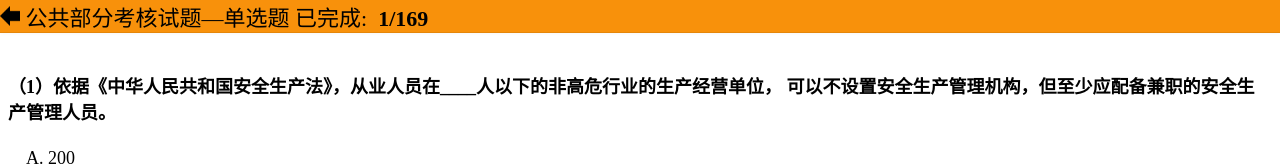
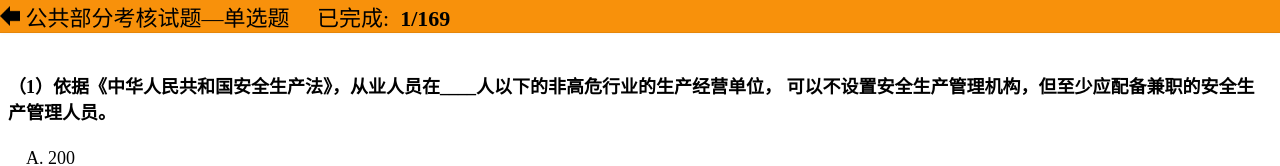
Before and after one commit to TCMsafety/TCMsafety.moblie.io, a plain HTML site: page Safe.test/u1l1.html in a window 1280 px wide. Shown: the top 166 px of the page. Drawn offline with Linux system fonts and the light colour scheme.

Commit message:
Add files via upload

```diff
--- a/Safe.test/u1l1.html
+++ b/Safe.test/u1l1.html
@@ -31,7 +31,7 @@
             <div class="container">
 
                 <a href="./menu.html"><img src="./images/arrow-back.png" width="20" ></a>
-                公共部分考核试题—单选题&nbsp;已完成:&nbsp;&nbsp;<b><span id="que_num">1</span>/169</b>
+                公共部分考核试题—单选题&nbsp;&nbsp;&nbsp;&nbsp;&nbsp;已完成:&nbsp;&nbsp;<b><span id="que_num">1</span>/169</b>
                 </div>
         </header>
 <section class="ques_list">
```
